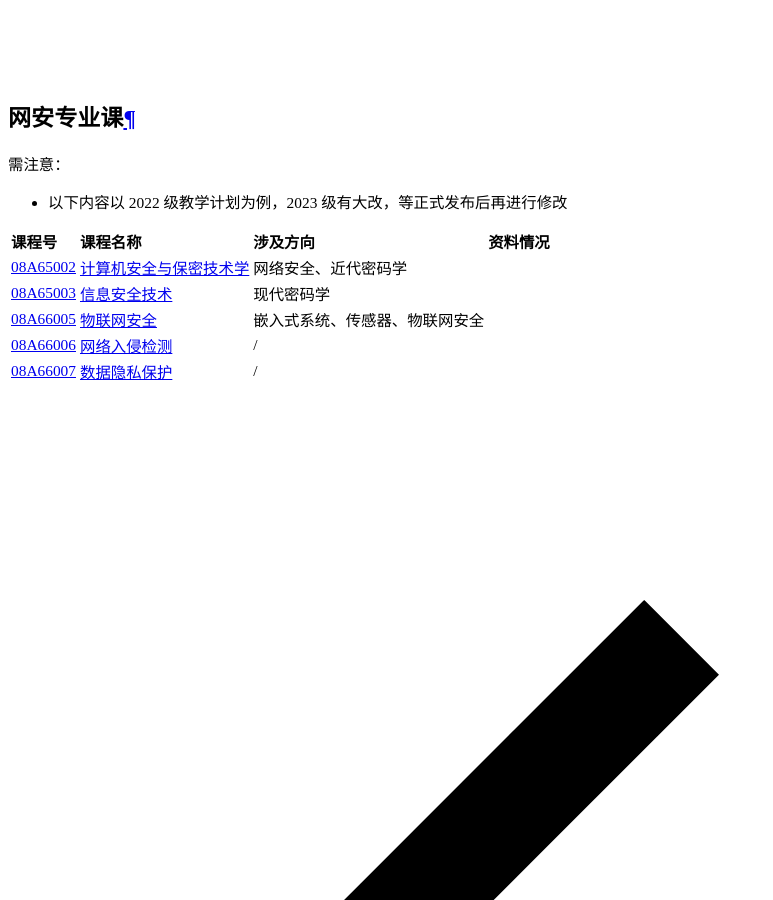
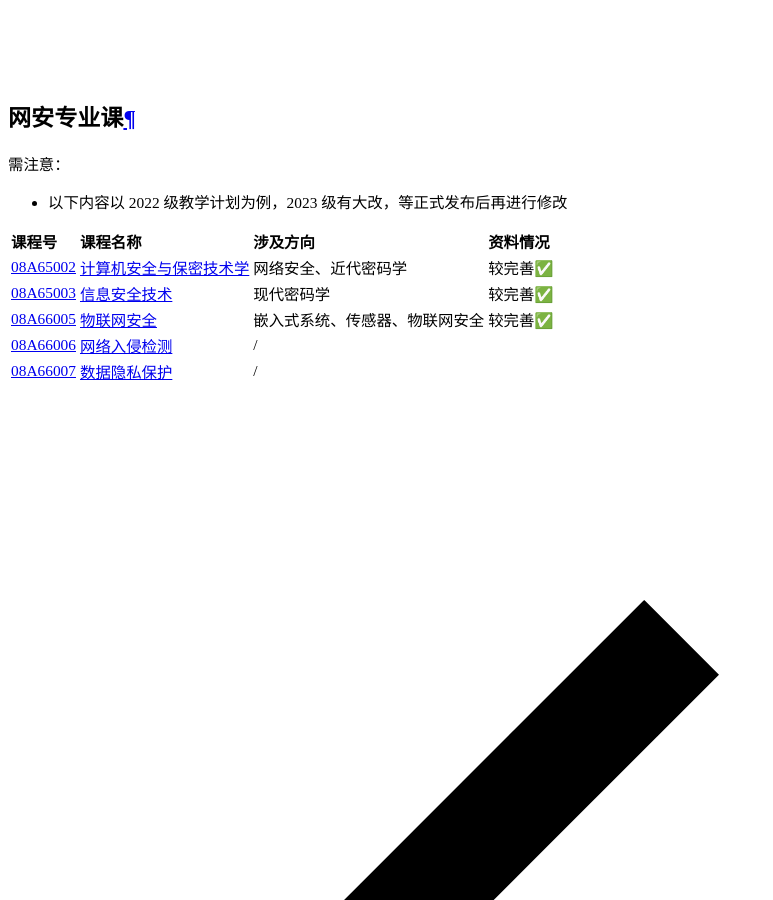
Before and after one commit to shu-cake1salie/SHU-Cyberspace-Security-101, an MkDocs documentation site: the page built from docs/2_course_security/index.md, in a window 1280 px wide and 900 px high, scrolled down 15148 px. Shown: the whole window, without its empty margins (0-773 px from the left). Built offline with MkDocs 1.6.1 and Material for MkDocs 9.7.7, drawn with Linux system fonts in a browser that asks for light colours; comment, search, counter and statistics services are not loaded.

```diff
--- a/docs/2_course_security/index.md
+++ b/docs/2_course_security/index.md
@@ -6,8 +6,8 @@
 
 | 课程号                       | 课程名称                                | 涉及方向                       | 资料情况 |
 | :--------------------------- | :-------------------------------------- | :----------------------------- | :------- |
-| [08A65002](08A65002_SEC/)    | [计算机安全与保密技术学](08A65002_SEC/) | 网络安全、近代密码学           |          |
-| [08A65003](08A65003_CRYPTO/) | [信息安全技术](08A65003_CRYPTO/)        | 现代密码学                     |          |
-| [08A66005](08A66005_IOTS/)   | [物联网安全](08A66005_IOTS/)            | 嵌入式系统、传感器、物联网安全 |          |
+| [08A65002](08A65002_SEC/)    | [计算机安全与保密技术学](08A65002_SEC/) | 网络安全、近代密码学           | 较完善✅  |
+| [08A65003](08A65003_CRYPTO/) | [信息安全技术](08A65003_CRYPTO/)        | 现代密码学                     | 较完善✅  |
+| [08A66005](08A66005_IOTS/)   | [物联网安全](08A66005_IOTS/)            | 嵌入式系统、传感器、物联网安全 | 较完善✅  |
 | [08A66006](08A66006_NID/)    | [网络入侵检测](08A66006_NID/)           | /                              |          |
 | [08A66007](08A66007_DPP/)    | [数据隐私保护](08A66007_DPP/)           | /                              |          |
```
Also changed, not shown: docs/1_course_computer/index.md (+2 -2 lines).
